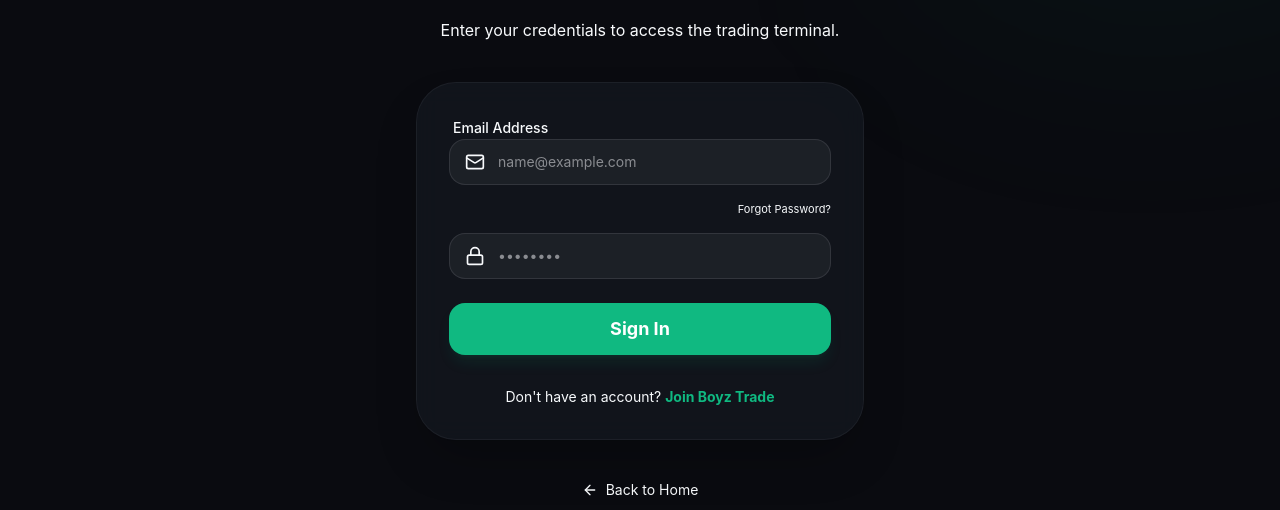
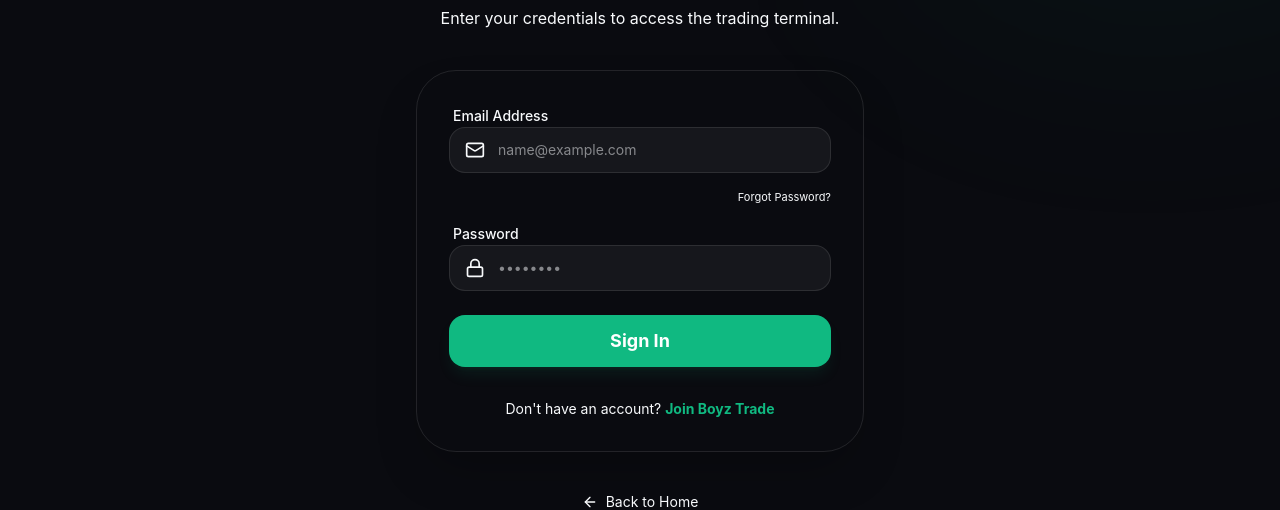
Before and after one commit to anaszahid007/BoyzTrade, a Next.js app in the folder frontend/: page /auth/login in a window 1280 px wide. Shown: the part 221-731 px from the top of the page. Built offline with nearby package versions, Linux system fonts and the light colour scheme; no server answers.

Commit message:
move the auth from guest into app dir

```diff
--- a/frontend/app/(guest)/auth/login/page.tsx
+++ b/frontend/app/auth/login/page.tsx
@@ -49,7 +49,7 @@ export default function LoginPage() {
 
         <form
           onSubmit={handleSubmit(onSubmit)}
-          className="glass p-8 rounded-[2.5rem] space-y-6 border border-white/10 shadow-2xl"
+          className="p-8 rounded-[2.5rem] space-y-6 border border-white/10 shadow-2xl"
         >
           {(error || Object.keys(errors).length > 0) && (
             <div className="p-4 bg-danger/10 border border-danger/20 rounded-2xl text-danger text-sm text-center">
@@ -78,6 +78,7 @@ export default function LoginPage() {
               <Link href="/auth/forgot-password" className="text-[11px] text-muted-foreground hover:text-success transition-colors">Forgot Password?</Link>
             </div>
             <Input
+              label="Password"
               type="password"
               icon={Lock}
               placeholder="••••••••"
```
Also changed, not shown: frontend/app/auth/forgot-password/page.tsx (renamed from frontend/app/(guest)/auth/forgot-password/page.tsx), frontend/app/auth/register/page.tsx (renamed from frontend/app/(guest)/auth/register/page.tsx), frontend/app/auth/reset-password/page.tsx (renamed from frontend/app/(guest)/auth/reset-password/page.tsx), frontend/app/auth/verification-sent/page.tsx (renamed from frontend/app/(guest)/auth/verification-sent/page.tsx), frontend/app/auth/verified/page.tsx (renamed from frontend/app/(guest)/auth/verified/page.tsx).
